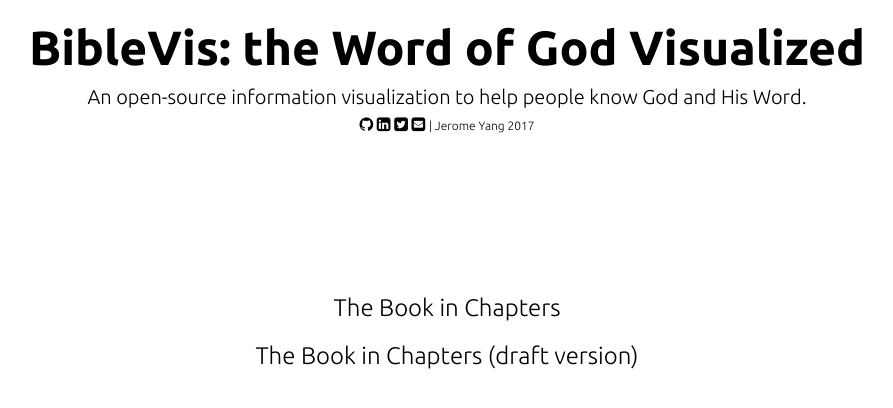
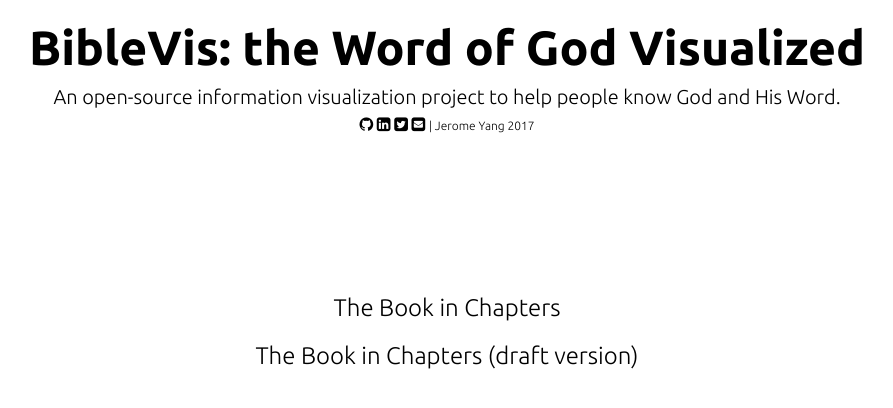
Before and after one commit to jeromecyang/biblevis, a plain HTML site: page index.html in a window 1280 px wide. Shown: the whole page, without its empty margins (193-1086 px from the left). Drawn offline with Linux system fonts and the light colour scheme.

Commit message:
modify subtitle

```diff
--- a/index.html
+++ b/index.html
@@ -37,7 +37,7 @@ a:hover {
   </head>
   <body>
     <div class="title">BibleVis: the Word of God Visualized</div>
-    <div class="subtitle">An open-source information visualization to help people know God and His Word.</div>
+    <div class="subtitle">An open-source information visualization project to help people know God and His Word.</div>
     <div class="contact">
       <a href="https://github.com/jeromecyang" target="_blank"><i class="fa fa-github"></i></a>
       <a href="https://www.linkedin.com/in/jerome-yang-91995a4b" target="_blank"><i class="fa fa-linkedin-square"></i></a>
```
